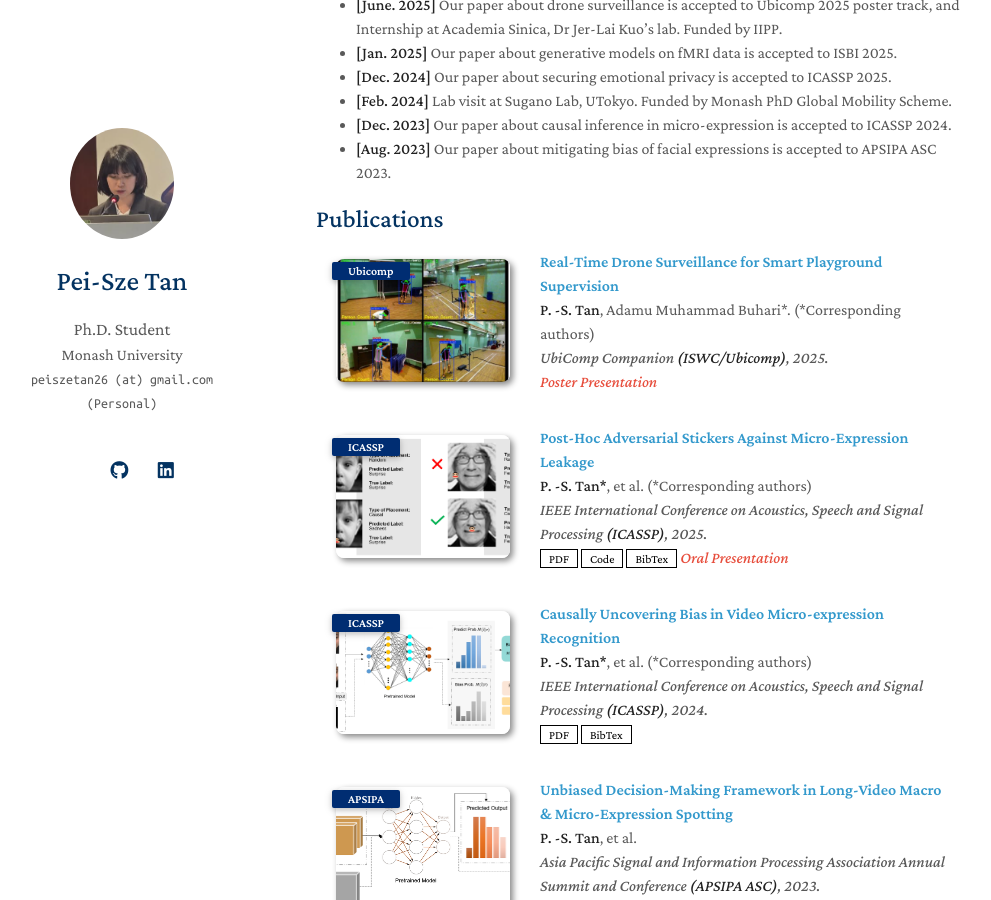
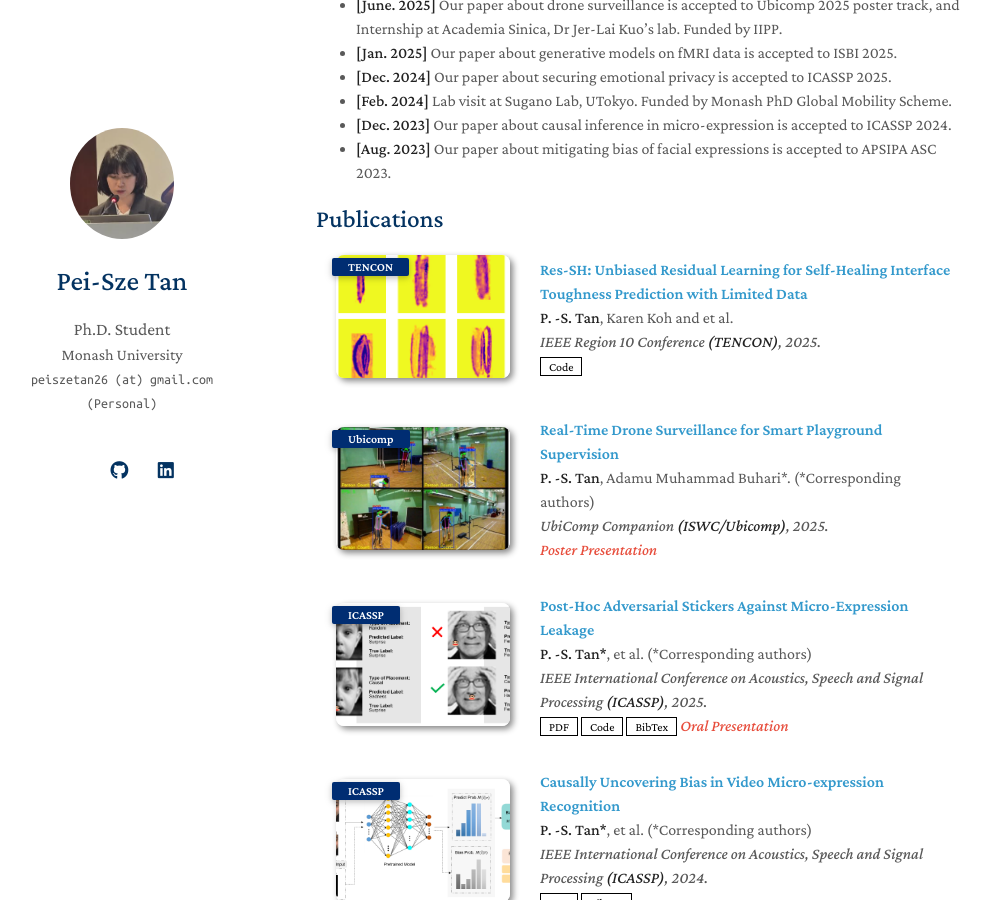
Before and after one commit to noobasuna/tpeisze, a Jekyll site: the page built from index.md, in a window 1280 px wide and 900 px high, scrolled down 477 px. Shown: the whole window, without its empty margins (154-1145 px from the left). Built offline with Jekyll 4.4.1, drawn with Linux system fonts in a browser that asks for light colours; a style sheet for code colours, icons or effects is not loaded; our own code applies the rules of GitHub Pages for plain Markdown files.

Commit message:
Update publications.yml

```diff
--- a/_data/publications.yml
+++ b/_data/publications.yml
@@ -1,4 +1,15 @@
 main:
+  - title: "Res-SH: Unbiased Residual Learning for Self-Healing Interface Toughness Prediction with Limited Data"
+    authors: <strong>P. -S. Tan</strong>, Karen Koh and et al.
+    conference_short: TENCON
+    conference: IEEE Region 10 Conference <strong>(TENCON)</strong>, 2025.
+    # pdf: https://ieeexplore.ieee.org/document/10889387
+    code: https://github.com/noobasuna/res-sh
+    #page: https://class-il.mpi-inf.mpg.de/mnemonics/
+    # bibtex: ./icassp25.txt
+    #notes: Poster Presentation
+    image: ./assets/img/ressh.png
+
   - title: "Real-Time Drone Surveillance for Smart Playground Supervision"
     authors: <strong>P. -S. Tan</strong>, Adamu Muhammad Buhari*. (*Corresponding authors)
     conference_short: Ubicomp
```
